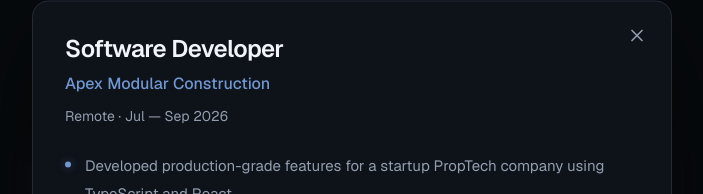
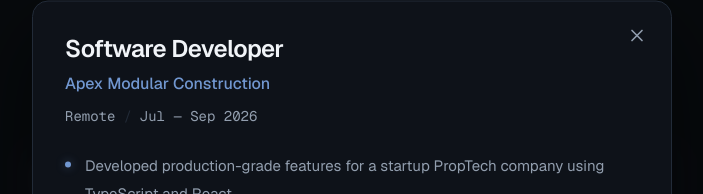
Before and after one commit to areebimran2/portfolio, a Next.js app: page /portfolio/ in a window 1280 px wide. Both pictures are taken after a click on the button 640 px from the left and 1178 px from the top of the page. Shown: the part 950-1144 px from the top of the page, without its empty margins (288-991 px from the left). Built offline with nearby package versions, Linux system fonts and the light colour scheme.

Commit message:
Fixed expanded experience section CSS

```diff
--- a/app/content.ts
+++ b/app/content.ts
@@ -47,12 +47,12 @@ export const portfolio: PortfolioContent = {
       location: "Remote",
       period: "Oct 2025 — Mar 2026",
       details: [
-        "Designed and implemented an API, following standard RESTful practices, that is part of a system aiming to" +
+        "Designed and implemented an API, following standard RESTful practices, that is part of a system aiming to " +
         "streamline and automate the process of assigning cabins to passengers on a cruise ship.",
         "Translated an existing PostgreSQL schema into maintainable Django models and database migrations.",
         "Implemented a Two-Factor (SMS or TOTP) authentication flow to maintain sensitive activity.",
-        "Induced sophisticated and robust security precautions within the authentication framework to thwart malicious" +
-        "actors. Such precautions include using unique dynamic identifiers to mitigate enumeration attacks, and the use" +
+        "Induced sophisticated and robust security precautions within the authentication framework to thwart malicious " +
+        "actors. Such precautions include using unique dynamic identifiers to mitigate enumeration attacks, and the use " +
         "of HttpOnly cookies for potential XSS attacks."
       ],
       skills: ["Python", "RESTful API", "PostgreSQL", "Django"],
--- a/components/experience-item.tsx
+++ b/components/experience-item.tsx
@@ -62,8 +62,12 @@ export function ExperienceItem({ experience }: ExperienceItemProps) {
         <DialogHeader>
           <DialogTitle>{experience.role}</DialogTitle>
           <p className="font-medium text-primary">{experience.organization}</p>
-          <DialogDescription>
-            {experience.location} · {experience.period}
+          <DialogDescription className="flex flex-wrap items-center gap-x-2 gap-y-1 font-mono">
+            <span>{experience.location}</span>
+            <span aria-hidden="true" className="text-border">
+              /
+            </span>
+            <span>{experience.period}</span>
           </DialogDescription>
         </DialogHeader>
 
```
